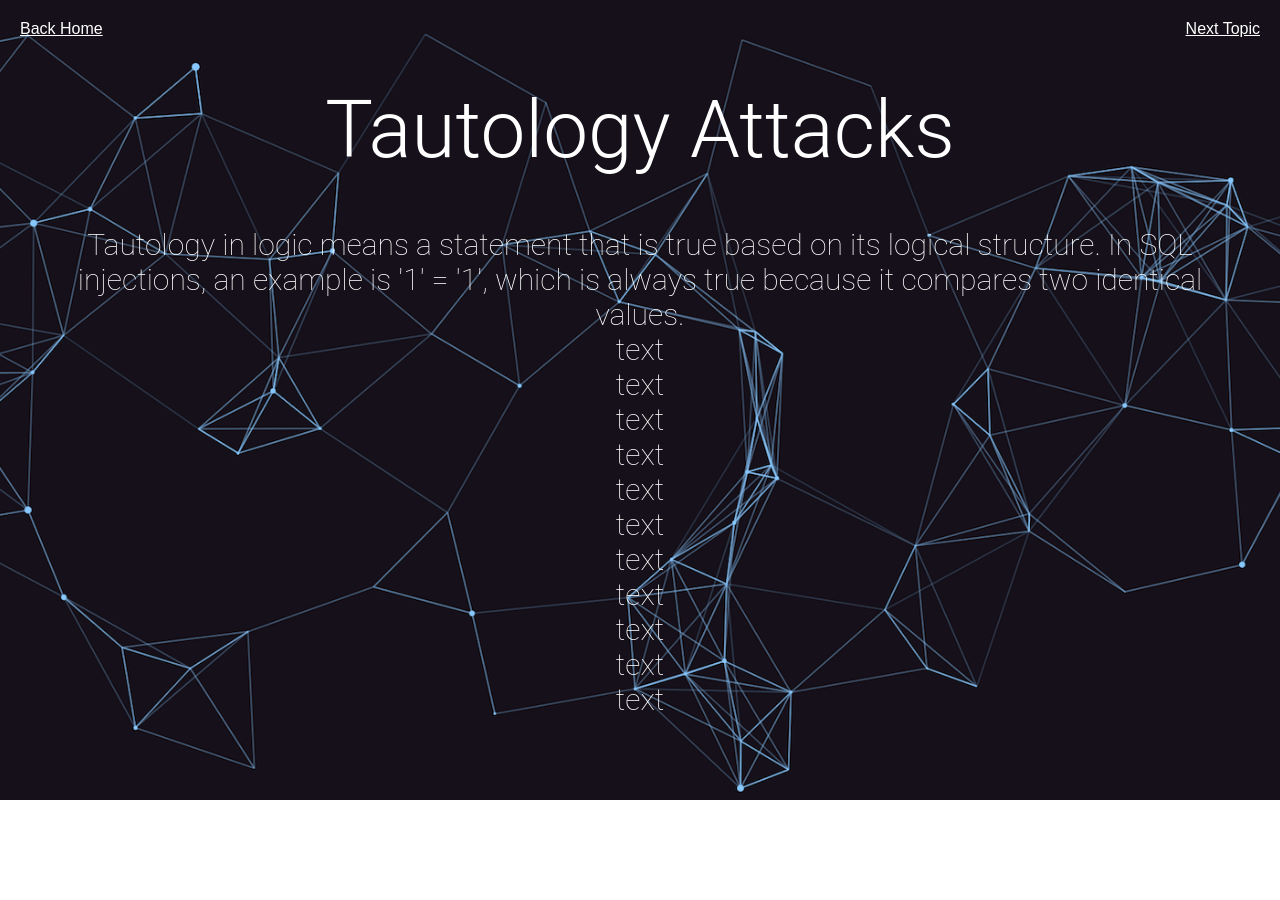
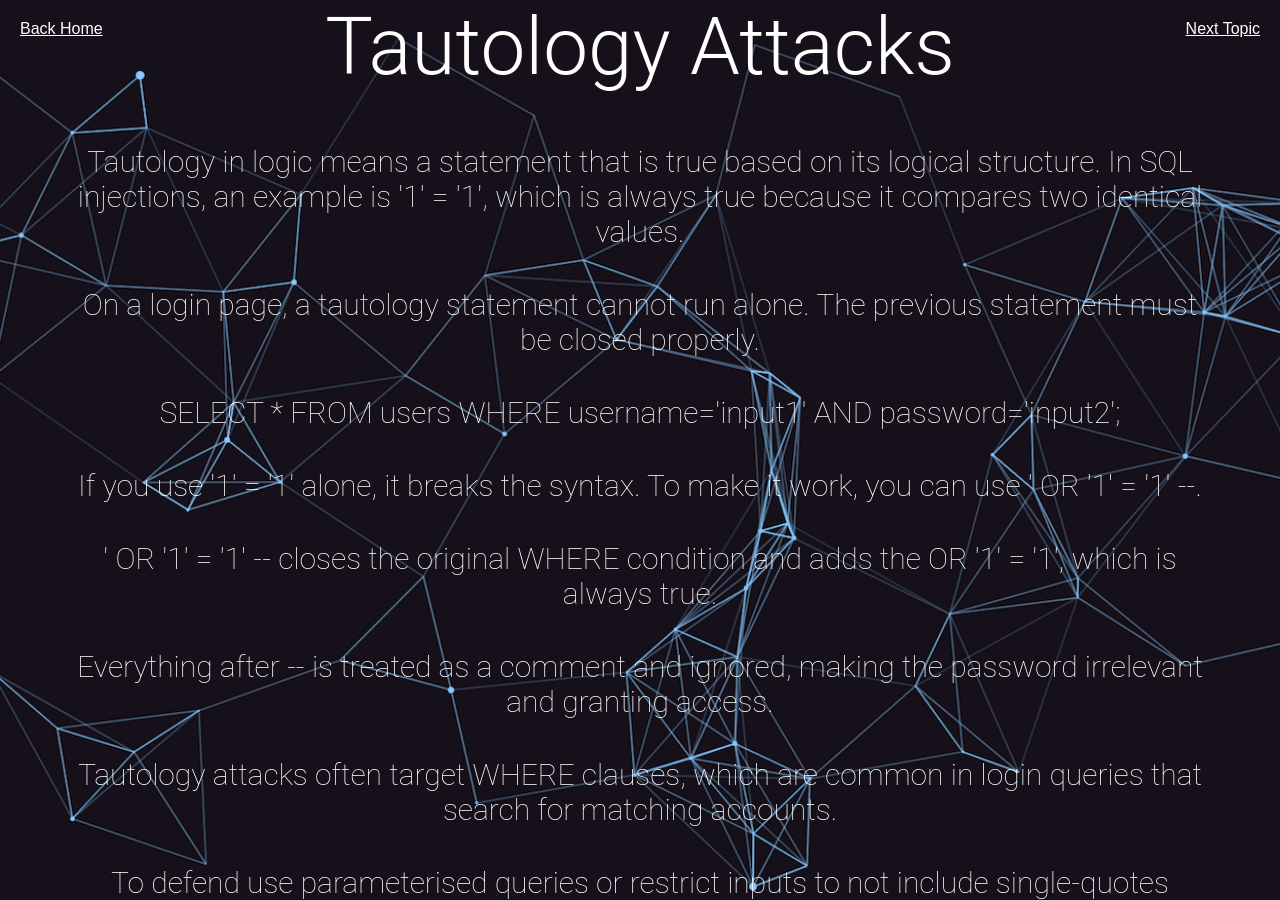
Before and after one commit to Syzygy13/COMP6841SAP, a website: page app/public/learning1.html in a window 1280 px wide. Before the commit the page ends 800 px from the top, so only its background shows below. Drawn offline with Linux system fonts and the light colour scheme.

Commit message:
testing text length

```diff
--- a/app/public/learning1.html
+++ b/app/public/learning1.html
@@ -12,18 +12,21 @@
     <div class="study">
         <button class="return-btn">Back home</button>
         <h1 class="heading">Tautology Attacks</h1>
-        <div class="text">Tautology in logic means a statement that is true based on its logical structure. In SQL injections, an example is '1' = '1', which is always true because it compares two identical values.<br></div>
-        <div class="text">text</div>
-        <div class="text">text</div>
-        <div class="text">text</div>
-        <div class="text">text</div>
-        <div class="text">text</div>
-        <div class="text">text</div>
-        <div class="text">text</div>
-        <div class="text">text</div>
-        <div class="text">text</div>
-        <div class="text">text</div>
-        <div class="text">text</div>
+        <div class="text">Tautology in logic means a statement that is true based on its logical structure. In SQL injections, an example is '1' = '1', which is always true because it compares two identical values.</div>
+        <br><br>
+        <div class="text">On a login page, a tautology statement cannot run alone. The previous statement must be closed properly.</div>
+        <br><br>
+        <div class="text">SELECT * FROM users WHERE username='input1' AND password='input2';</div>
+        <br><br>
+        <div class="text">If you use '1' = '1' alone, it breaks the syntax. To make it work, you can use ' OR '1' = '1' --.</div>
+        <br><br>
+        <div class="text">' OR '1' = '1' -- closes the original WHERE condition and adds the OR '1' = '1', which is always true.</div>
+        <br><br>
+        <div class="text">Everything after -- is treated as a comment and ignored, making the password irrelevant and granting access.</div>
+        <br><br>
+        <div class="text">Tautology attacks often target WHERE clauses, which are common in login queries that search for matching accounts.</div>
+        <br><br>
+        <div class="text">To defend use parameterised queries or restrict inputs to not include single-quotes</div>
         <button class="next-btn">Next topic</button>
     </div>
 
```
